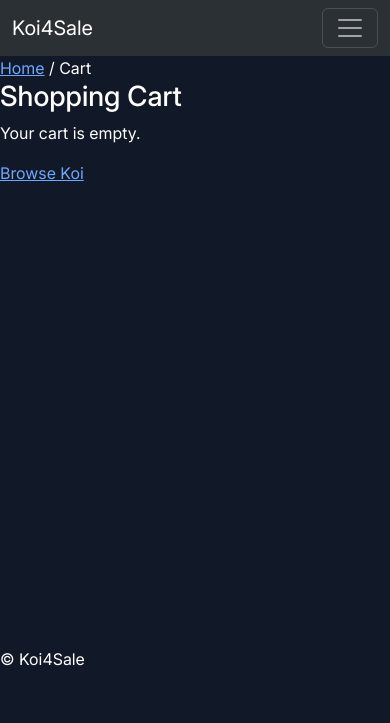
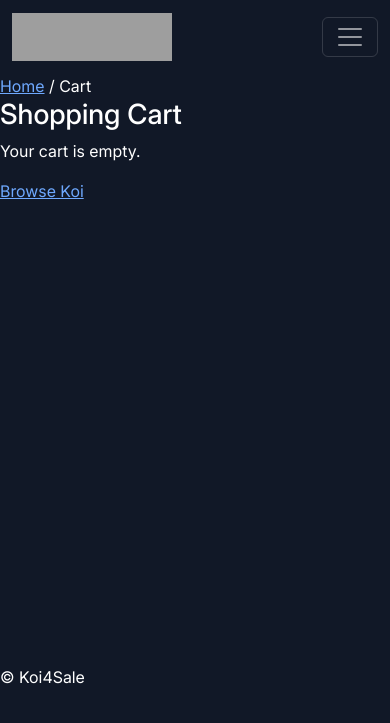
Before and after one commit to ShvetsViktor/koi-4-sale, a Django app: page /cart/ in a window 390 px wide. Shown: the top 723 px of the page. Run offline with Django 5.2, Linux system fonts and the light colour scheme; grey boxes are pictures that could not be loaded.

Commit message:
feat: add responsive header branding

```diff
--- a/templates/includes/header.html
+++ b/templates/includes/header.html
@@ -1,13 +1,20 @@
+{% load static %}
+
 <header>
   <nav
-    class="navbar navbar-expand-lg bg-body-tertiary"
+    class="navbar navbar-expand-lg"
     aria-label="Main navigation"
   >
     <div class="container">
 
       <!-- Brand -->
-      <a class="navbar-brand" href="{% url 'home' %}">
-        Koi4Sale
+      <a class="navbar-brand" href="{% url 'home' %}" aria-label="Koi4Sale home">
+        <img
+          src="{% static 'images/logo-dark.svg' %}"
+          alt="Koi4Sale"
+          width="160"
+          height="48"
+        >
       </a>
 
       <!-- Mobile navigation toggle -->
```
Also changed, not shown: static/images/logo-dark.svg (added), static/images/logo-light.svg (added).
